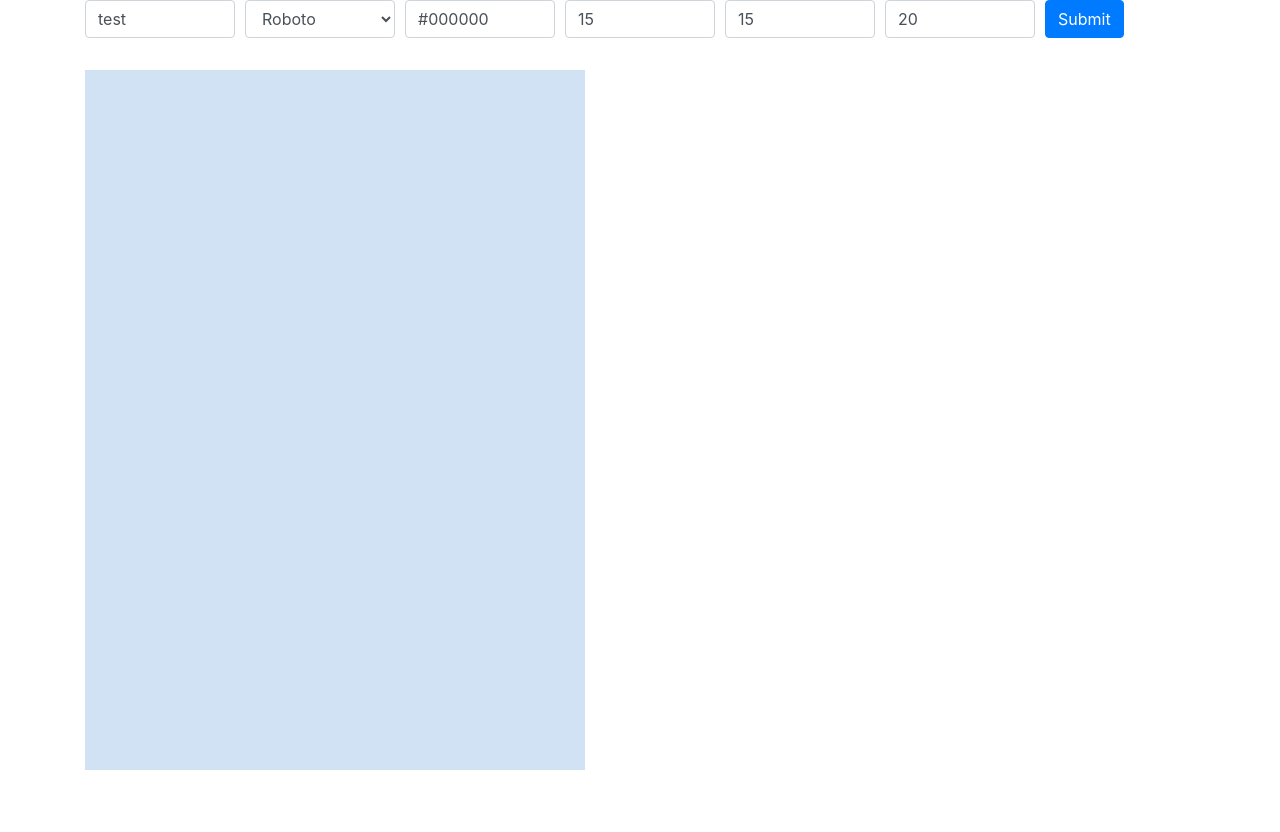
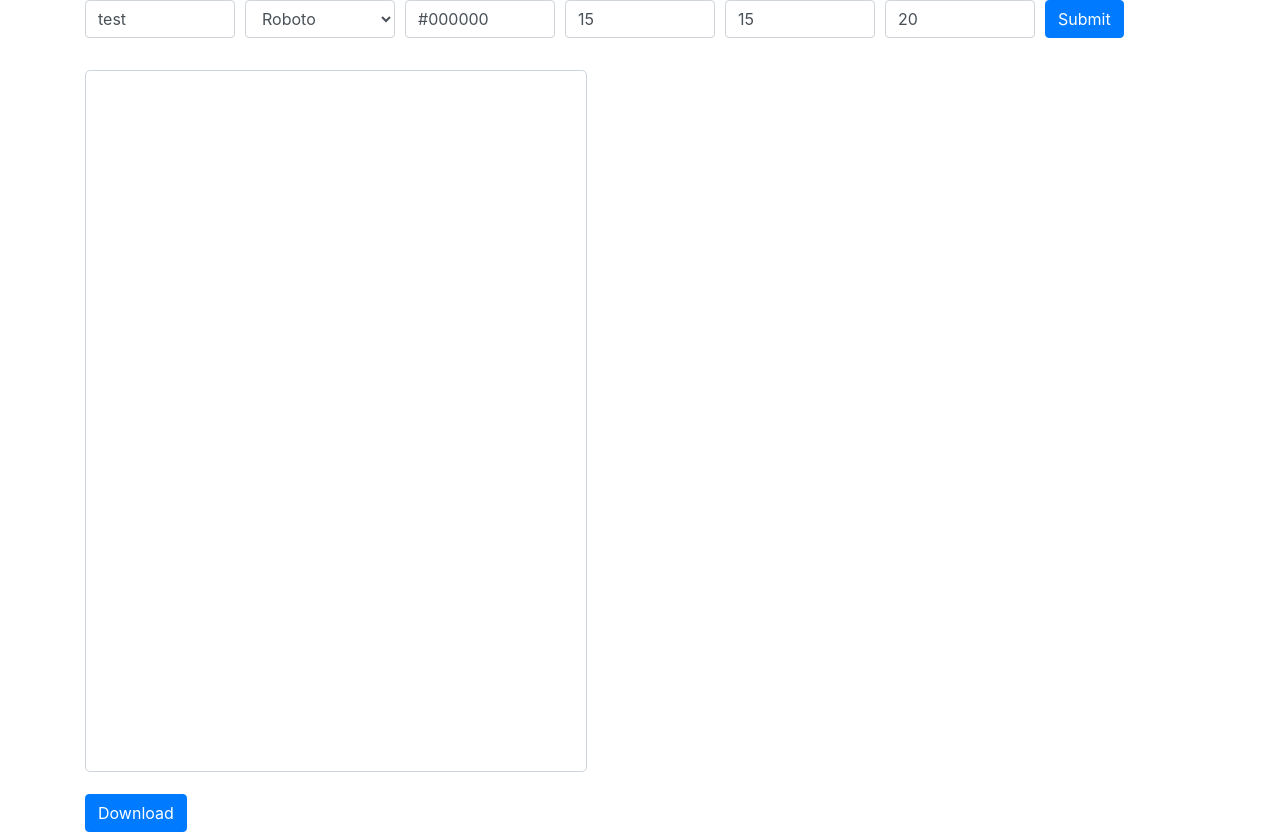
Before and after one commit to tairezzzz/greetings-island-mini-editor, an Angular app: page / in a window 1280 px wide. Before the commit the page ends 800 px from the top, so only its background shows below. Built offline with nearby package versions, Linux system fonts and the light colour scheme; a web font is replaced by a local one.

Commit message:
feat(app) add download photo

```diff
--- a/src/app/editor/canvas/canvas.component.sass
+++ b/src/app/editor/canvas/canvas.component.sass
@@ -1,2 +1,3 @@
 canvas
-  background: #d0e2f3
+  border: 1px solid #ced4db
+  border-radius: 5px
--- a/src/app/editor/canvas/canvas.component.ts
+++ b/src/app/editor/canvas/canvas.component.ts
@@ -22,6 +22,8 @@ export class CanvasComponent implements AfterViewInit, OnChanges {
   width = 500;
   @Input()
   textParams: CanvasTextParamsInterface;
+  @Input()
+  image: File;
 
   @ViewChild('canvasElement', {static: false})
   private canvas: ElementRef;
@@ -35,14 +37,20 @@ export class CanvasComponent implements AfterViewInit, OnChanges {
   }
 
   ngOnChanges(changes: SimpleChanges): void {
+    console.log(changes);
     this.draw();
   }
 
   draw() {
+    this.clearRect();
     this.setText();
+    this.setImage();
   }
 
   clearRect() {
+    if (!this.ctx) {
+      return;
+    }
     this.ctx.clearRect(0, 0, this.width, this.height);
   }
 
@@ -50,7 +58,6 @@ export class CanvasComponent implements AfterViewInit, OnChanges {
     if (!this.textParams) {
       return;
     }
-    this.clearRect();
 
     const {text, font, color, x, y, size} = this.textParams;
     this.ctx.textAlign = 'start';
@@ -61,8 +68,12 @@ export class CanvasComponent implements AfterViewInit, OnChanges {
   }
 
   setImage() {
+    if (!this.image) {
+      return;
+    }
+
     const background = new Image();
-    background.src = 'http://placehold.it/500x700';
+    background.src = URL.createObjectURL(this.image);
     background.onload = () => {
       this.ctx.drawImage(background, 0, 0);
     };
--- a/src/app/editor/editor.component.html
+++ b/src/app/editor/editor.component.html
@@ -31,7 +31,13 @@
       </div>
     </form>
   </div>
+  <div class="col-12 pb-3">
+    <app-canvas [height]="canvasHeight" [width]="canvasWidth" [textParams]="canvasTextParams" [image]="canvasImage"></app-canvas>
+  </div>
   <div class="col-12">
-    <app-canvas [height]="canvasHeight" [width]="canvasWidth" [textParams]="canvasTextParams"></app-canvas>
+    <div class="file-upload-btn btn btn-primary">
+      Download
+      <input #file type="file" name="file" (change)="onFileChange(file.files)"/>
+    </div>
   </div>
 </div>
--- a/src/app/editor/editor.component.sass
+++ b/src/app/editor/editor.component.sass
@@ -0,0 +1,9 @@
+.file-upload-btn
+  position: relative
+  overflow: hidden
+  input
+    position: absolute
+    font-size: 50px
+    opacity: 0
+    right: 0
+    top: 0
--- a/src/app/editor/editor.component.ts
+++ b/src/app/editor/editor.component.ts
@@ -8,6 +8,7 @@ import { FormControl, FormGroup, Validators } from '@angular/forms';
 })
 export class EditorComponent {
   canvasTextParams: CanvasTextParamsInterface;
+  canvasImage: File;
   canvasHeight = 700;
   canvasWidth = 500;
   fonts = [
@@ -26,21 +27,14 @@ export class EditorComponent {
     size: new FormControl(20, [Validators.required, Validators.min(0), Validators.max(50)]),
   });
 
-  // ngOnInit() {
-  //   this.form.setValue({
-  //     text: 'ad',
-  //     font: 'Josefin Sans',
-  //     color: '#333333',
-  //     x: 15,
-  //     y: 15,
-  //     size: 20
-  //   });
-  // }
-
   onSubmit() {
     if (this.form.invalid) {
       return;
     }
     this.canvasTextParams = this.form.value;
   }
+
+  onFileChange(fileList: FileList) {
+    this.canvasImage = fileList.item(0);
+  }
 }
```
